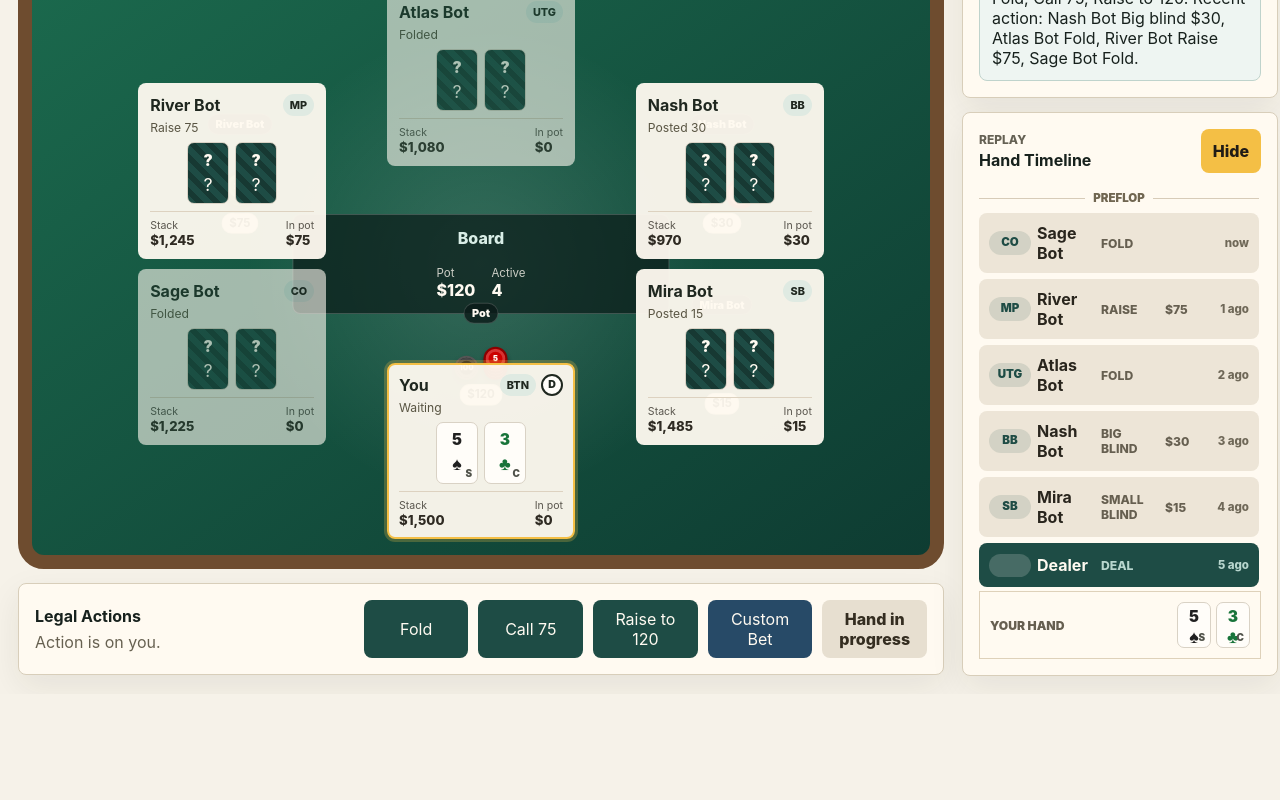
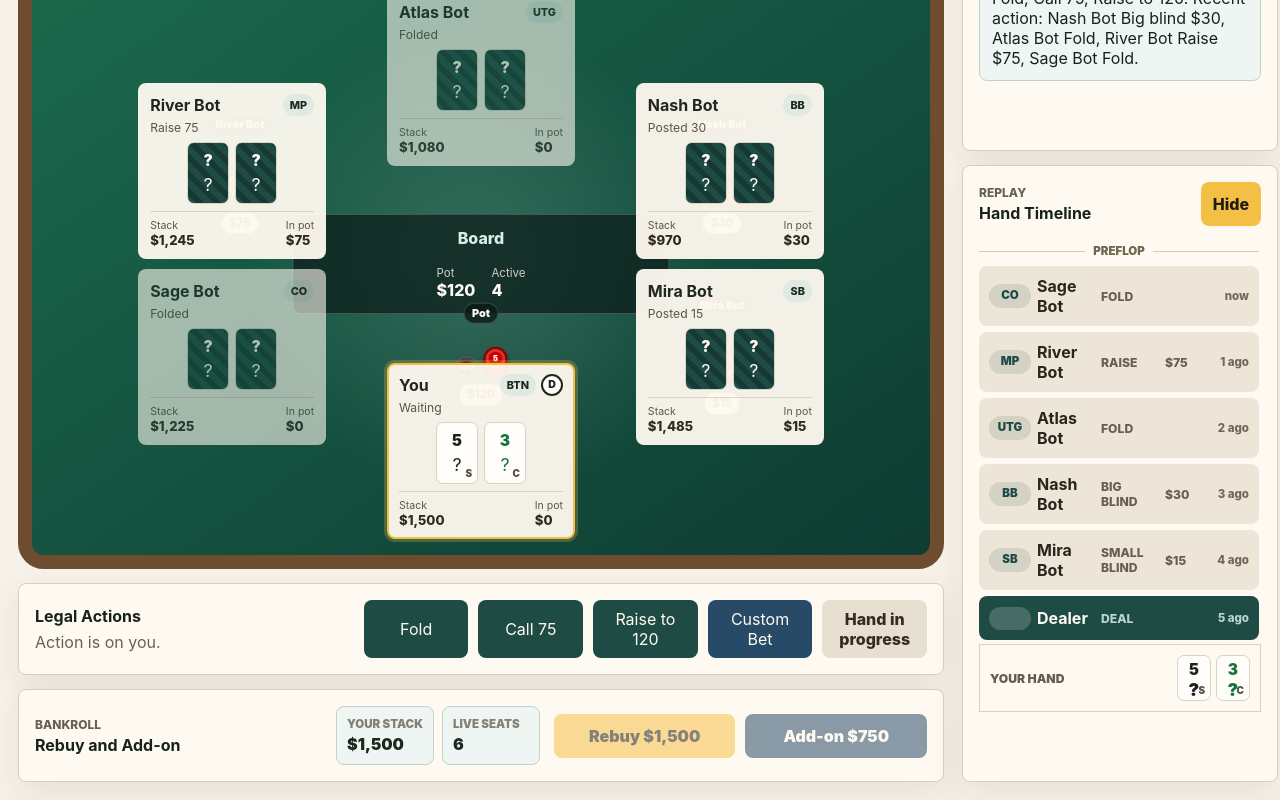
Before and after one commit to decraemerdevon-sudo/PokerDemo, a React (Vite) app: page / in a window 1280 px wide. Shown: the part 232-1032 px from the top of the page. Before the commit the page ends 926 px from the top, so only its background shows below. Built offline with nearby package versions, Linux system fonts and the light colour scheme.

Commit message:
Rebase rebuy recovery flow on latest main

```diff
--- a/src/App.tsx
+++ b/src/App.tsx
@@ -2,16 +2,22 @@ import { type CSSProperties, KeyboardEvent, useEffect, useMemo, useRef, useState
 import {
   ActionKind,
   Card,
+  DEFAULT_BUY_IN,
   HandEvent,
   HandState,
   Seat,
   Street,
+  TableState,
+  addChipsToSeat,
+  autoRecoverBotSeats,
   chooseBotAction,
   createInitialTable,
   createNextHand,
   getSeatLabel,
   getLegalActions,
+  playableSeatCount,
   potSize,
+  rebuyBustedSeat,
   submitAction,
   syncTableFromHand,
   visibleBoard,
@@ -37,6 +43,10 @@ type CustomBetState = {
   min: number;
   max: number;
 };
+type RecoveryNotice = {
+  tone: 'info' | 'warning';
+  message: string;
+};
 
 const CHIP_DENOMINATIONS: ChipDenomination[] = [
   { value: 1000, color: '#FFD700', borderColor: '#B8860B', label: '1K' },
@@ -46,7 +56,7 @@ const CHIP_DENOMINATIONS: ChipDenomination[] = [
   { value: 1, color: '#F5F5F5', borderColor: '#AAAAAA', label: '1' },
 ];
 const suitLabels: Record<Card['suit'], string> = { spades: 'S', hearts: 'H', diamonds: 'D', clubs: 'C' };
-const suitSymbols: Record<Card['suit'], string> = { spades: '♠', hearts: '♥', diamonds: '♦', clubs: '♣' };
+const suitSymbols: Record<Card['suit'], string> = { spades: '?', hearts: '?', diamonds: '?', clubs: '?' };
 const suitClasses: Record<Card['suit'], string> = {
   spades: 'card-spade',
   hearts: 'card-heart',
@@ -371,6 +381,43 @@ function HandHistoryPanel({
   );
 }
 
+function RebuyPanel({
+  canAddOn,
+  canRebuy,
+  heroStack,
+  playableSeats,
+  notice,
+  onAddOn,
+  onRebuy,
+}: {
+  canAddOn: boolean;
+  canRebuy: boolean;
+  heroStack: number;
+  playableSeats: number;
+  notice: RecoveryNotice | null;
+  onAddOn: () => void;
+  onRebuy: () => void;
+}) {
+  const heroBusted = heroStack <= 0;
+  return (
+    <section className="rebuy-panel" aria-labelledby="rebuy-title">
+      <div>
+        <p className="eyebrow">Bankroll</p>
+        <h2 id="rebuy-title">Rebuy and Add-on</h2>
+      </div>
+      <dl className="rebuy-summary">
+        <div><dt>Your stack</dt><dd>{formatMoney(heroStack)}</dd></div>
+        <div><dt>Live seats</dt><dd>{playableSeats}</dd></div>
+      </dl>
+      {notice && <p className={`rebuy-notice rebuy-notice-${notice.tone}`} role="status">{notice.message}</p>}
+      <div className="rebuy-actions">
+        <button className="rebuy-primary" disabled={!canRebuy || !heroBusted} onClick={onRebuy} type="button">Rebuy {formatMoney(DEFAULT_BUY_IN)}</button>
+        <button className="rebuy-secondary" disabled={!canAddOn || heroBusted} onClick={onAddOn} type="button">Add-on {formatMoney(Math.floor(DEFAULT_BUY_IN / 2))}</button>
+      </div>
+    </section>
+  );
+}
+
 function sourceForAnalytics(event: HandEvent) {
   if (event.source === 'hero') return 'hero-action' as const;
   if (event.source === 'bot') return 'bot-action' as const;
@@ -396,11 +443,15 @@ function App() {
   const [customBet, setCustomBet] = useState<CustomBetState>({ isOpen: false, value: 0, min: 0, max: 0 });
   const [customBetError, setCustomBetError] = useState('');
   const [customBetFlash, setCustomBetFlash] = useState(false);
+  const [recoveryNotice, setRecoveryNotice] = useState<RecoveryNotice | null>(null);
   const customBetRef = useRef<HTMLDivElement | null>(null);
 
   const board = visibleBoard(state);
   const pot = potSize(state);
   const hero = state.seats.find((seat) => seat.isHero)!;
+  const tableHero = tableState.table.seats.find((seat) => seat.isHero);
+  const tableHeroStack = tableHero?.chips ?? hero.stack;
+  const playableSeats = playableSeatCount(tableState.table);
   const activeSeat = state.currentSeatId ? state.seats.find((seat) => seat.id === state.currentSeatId) : undefined;
   const legalActions = useMemo(() => getLegalActions(state, hero.id), [state, hero.id]);
   const customBetAction = legalActions.find((action) => action.kind === 'raise') ?? legalActions.find((action) => action.kind === 'bet');
@@ -456,8 +507,18 @@ function App() {
     });
     const timer = window.setTimeout(() => {
       setTableState((current) => {
-        const syncedTable = syncTableFromHand(current.table, current.hand);
-        return createNextHand(syncedTable) ?? current;
+        const syncedTable = autoRecoverBotSeats(syncTableFromHand(current.table, current.hand));
+        const heroSeat = syncedTable.seats.find((seat) => seat.isHero);
+        if (heroSeat && heroSeat.chips <= 0) {
+          setRecoveryNotice({ tone: 'warning', message: 'You are out of chips. Rebuy to keep the session running.' });
+          return { ...current, table: syncedTable };
+        }
+        const next = createNextHand(syncedTable);
+        if (!next) {
+          setRecoveryNotice({ tone: 'warning', message: 'Only one live seat remains. Rebuy or recover the table before the next hand.' });
+          return { ...current, table: syncedTable };
+        }
+        return next;
       });
       setSelectedEvent(0);
       setMode('play');
@@ -503,6 +564,36 @@ function App() {
     setMode('play');
     setCustomBet((current) => ({ ...current, isOpen: false }));
     setCustomBetError('');
+  };
+
+  const startRecoveredHand = (table: TableState, fallbackHand: HandState) => {
+    const recoveredTable = autoRecoverBotSeats(table);
+    const next = createNextHand(recoveredTable);
+    return next ?? { table: recoveredTable, hand: fallbackHand };
+  };
+
+  const rebuyHero = () => {
+    setTableState((current) => {
+      const syncedTable = syncTableFromHand(current.table, current.hand);
+      const next = createNextHand(autoRecoverBotSeats(rebuyBustedSeat(syncedTable, hero.id)));
+      if (!next) return current;
+      return next;
+    });
+    setRecoveryNotice({ tone: 'info', message: `${formatMoney(DEFAULT_BUY_IN)} rebuy posted. Next hand is live.` });
+    setSelectedEvent(0);
+    setMode('play');
+  };
+
+  const addOnHero = () => {
+    setTableState((current) => {
+      if (current.hand.stage !== 'hand-complete') return current;
+      const syncedTable = syncTableFromHand(current.table, current.hand);
+      const toppedUp = addChipsToSeat(syncedTable, hero.id, Math.floor(DEFAULT_BUY_IN / 2));
+      return startRecoveredHand(toppedUp, current.hand);
+    });
+    setRecoveryNotice({ tone: 'info', message: `${formatMoney(Math.floor(DEFAULT_BUY_IN / 2))} add-on posted before the next hand.` });
+    setSelectedEvent(0);
+    setMode('play');
   };
 
   const toggleCustomBet = () => {
@@ -648,6 +739,15 @@ function App() {
             </div>
           </div>
         </section>
+        <RebuyPanel
+          canAddOn={state.stage === 'hand-complete' && tableHeroStack > 0}
+          canRebuy={state.stage === 'hand-complete' && tableHeroStack <= 0}
+          heroStack={state.stage === 'hand-complete' ? tableHeroStack : hero.stack}
+          notice={recoveryNotice}
+          onAddOn={addOnHero}
+          onRebuy={rebuyHero}
+          playableSeats={playableSeats}
+        />
       </section>
       <aside className="side-rail" aria-label="Training side panels">
         <section className="coach-panel" aria-labelledby="coach-title">
--- a/src/nlheEngine.ts
+++ b/src/nlheEngine.ts
@@ -6,6 +6,7 @@ export type PlayerStatus = 'active' | 'folded' | 'all-in' | 'out';
 export type ActionKind = 'fold' | 'check' | 'call' | 'bet' | 'raise';
 export type EngineStage = 'awaiting-action' | 'hand-complete';
 export type BotStyle = 'loose-aggressive' | 'balanced' | 'pressure';
+export const DEFAULT_BUY_IN = 1500;
 
 export type Card = { rank: Rank; suit: Suit };
 export type Seat = {
@@ -111,8 +112,8 @@ const suits: Suit[] = ['spades', 'hearts', 'diamonds', 'clubs'];
 const streetOrder: Street[] = ['Preflop', 'Flop', 'Turn', 'River'];
 
 const playerBlueprints: TableSeat[] = [
-  { seatIndex: 0, playerId: 'hero', name: 'You', chips: 1500, isActive: true, isHero: true },
-  { seatIndex: 1, playerId: 'mira', name: 'Mira Bot', chips: 1500, isActive: true, style: 'loose-aggressive' },
+  { seatIndex: 0, playerId: 'hero', name: 'You', chips: DEFAULT_BUY_IN, isActive: true, isHero: true },
+  { seatIndex: 1, playerId: 'mira', name: 'Mira Bot', chips: DEFAULT_BUY_IN, isActive: true, style: 'loose-aggressive' },
   { seatIndex: 2, playerId: 'nash', name: 'Nash Bot', chips: 1000, isActive: true, style: 'balanced' },
   { seatIndex: 3, playerId: 'atlas', name: 'Atlas Bot', chips: 1080, isActive: true, style: 'pressure' },
   { seatIndex: 4, playerId: 'river', name: 'River Bot', chips: 1320, isActive: true, style: 'balanced' },
@@ -175,6 +176,46 @@ function postBlind(seat: Seat, blind: number) {
 
 function activeTableSeats(table: TableState) {
   return table.seats.filter((seat) => seat.playerId !== null && seat.chips > 0 && seat.isActive);
+}
+
+export function playableSeatCount(table: TableState) {
+  return activeTableSeats(table).length;
+}
+
+export function addChipsToSeat(table: TableState, playerId: string, chips: number): TableState {
+  const amount = Math.max(0, Math.floor(chips));
+  if (amount <= 0) return table;
+  return {
+    ...table,
+    seats: table.seats.map((seat) => (
+      seat.playerId === playerId
+        ? { ...seat, chips: seat.chips + amount, isActive: true }
+        : seat
+    )),
+  };
+}
+
+export function rebuyBustedSeat(table: TableState, playerId: string, buyIn = DEFAULT_BUY_IN): TableState {
+  const amount = Math.max(0, Math.floor(buyIn));
+  return {
+    ...table,
+    seats: table.seats.map((seat) => (
+      seat.playerId === playerId && seat.chips <= 0
+        ? { ...seat, chips: amount, isActive: true }
+        : seat
+    )),
+  };
+}
+
+export function autoRecoverBotSeats(table: TableState, buyIn = DEFAULT_BUY_IN): TableState {
+  return {
+    ...table,
+    seats: table.seats.map((seat) => (
+      seat.playerId !== null && !seat.isHero && seat.chips <= 0
+        ? { ...seat, chips: buyIn, isActive: true }
+        : seat
+    )),
+  };
 }
 
 export function createInitialTable(seats: TableSeat[] = playerBlueprints): TableState {
--- a/src/styles.css
+++ b/src/styles.css
@@ -62,6 +62,7 @@ button:disabled {
 
 .top-bar,
 .action-panel,
+.rebuy-panel,
 .coach-panel,
 .review-panel {
   background: #fffaf1;
@@ -504,6 +505,89 @@ dd {
   margin-bottom: 0;
 }
 
+.rebuy-panel {
+  align-items: center;
+  display: grid;
+  gap: 14px;
+  grid-template-columns: minmax(170px, 1fr) auto minmax(220px, 1.3fr);
+  margin-top: 14px;
+  padding: 16px;
+}
+
+.rebuy-panel h2 {
+  margin-bottom: 0;
+}
+
+.rebuy-summary {
+  display: grid;
+  gap: 8px;
+  grid-template-columns: repeat(2, minmax(80px, 1fr));
+  margin: 0;
+}
+
+.rebuy-summary div {
+  background: #eef5f2;
+  border: 1px solid #bfd3cc;
+  border-radius: 8px;
+  padding: 10px;
+}
+
+.rebuy-summary dt {
+  color: #676151;
+  font-size: 0.72rem;
+  font-weight: 900;
+  text-transform: uppercase;
+}
+
+.rebuy-summary dd {
+  color: #1f271f;
+  font-size: 1rem;
+  font-weight: 900;
+  margin: 3px 0 0;
+}
+
+.rebuy-notice {
+  border-radius: 8px;
+  font-size: 0.86rem;
+  font-weight: 800;
+  margin: 0;
+  padding: 10px 12px;
+}
+
+.rebuy-notice-info {
+  background: #eef5f2;
+  border: 1px solid #bfd3cc;
+  color: #1e4c45;
+}
+
+.rebuy-notice-warning {
+  background: #fff0ef;
+  border: 1px solid #d77870;
+  color: #7d1d17;
+}
+
+.rebuy-actions {
+  display: grid;
+  gap: 10px;
+  grid-template-columns: repeat(2, minmax(0, 1fr));
+}
+
+.rebuy-actions button {
+  font-weight: 900;
+  min-height: 44px;
+  padding: 0 12px;
+}
+
+.rebuy-primary {
+  background: #f4bf45;
+  color: #201c16;
+}
+
+.rebuy-secondary {
+  background: #274a67;
+  color: #fffaf1;
+}
+
 .action-grid {
   display: grid;
   gap: 10px;
@@ -702,6 +786,7 @@ dd {
 .coach-card {
   background: #eef5f2;
   border: 1px solid #bfd3cc;
+  overflow-wrap: anywhere;
 }
 
 .coach-card p {
@@ -778,6 +863,7 @@ dd {
   gap: 6px;
   grid-template-columns: 42px minmax(58px, 1fr) 58px 44px 34px;
   min-height: 44px;
+  overflow-wrap: anywhere;
 }
 
 .action-feed-item .action-position {
@@ -1145,7 +1231,8 @@ dd {
 
   .top-bar,
   .state-banner,
-  .action-panel {
+  .action-panel,
+  .rebuy-panel {
     align-items: stretch;
     flex-direction: column;
   }
@@ -1198,11 +1285,13 @@ dd {
     align-self: stretch;
   }
 
-  .action-panel {
+  .action-panel,
+  .rebuy-panel {
     grid-template-columns: 1fr;
   }
 
   .action-grid,
+  .rebuy-actions,
   .side-rail {
     grid-template-columns: 1fr;
   }
```
Also changed, not shown: scripts/verify-nlhe-engine.ts (+17 -0 lines).
